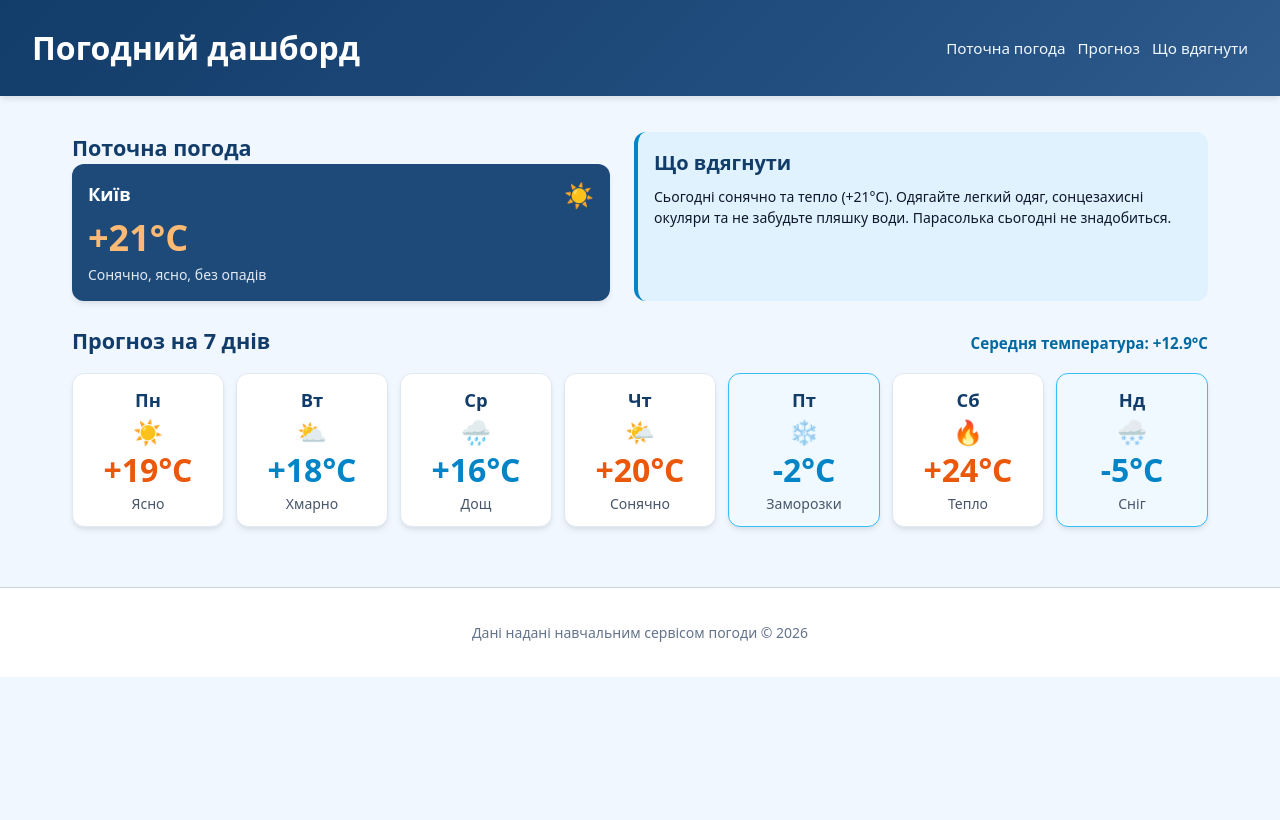
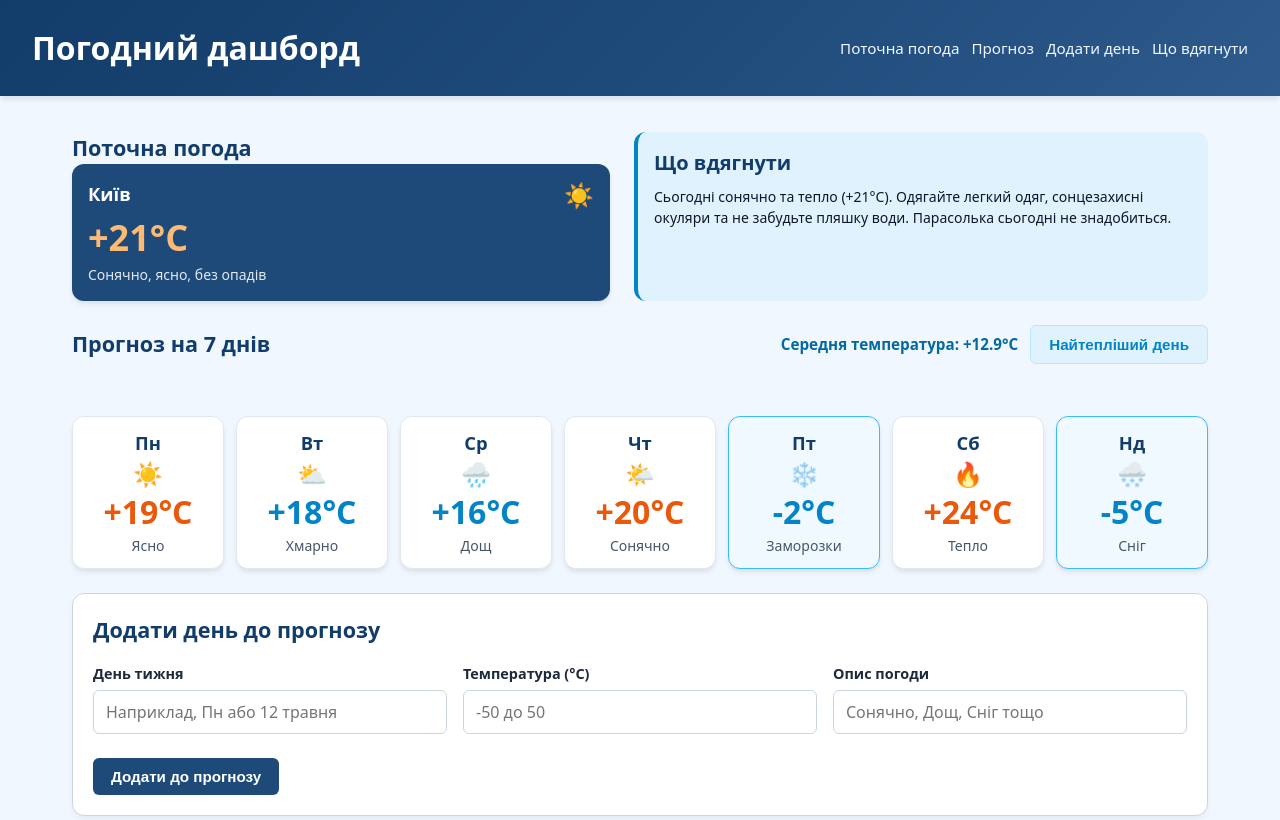
Before and after one commit to Minly999/Uni-web, a plain HTML site: page weather-dashboard/index.html in a window 1280 px wide. Shown: the top 820 px of the page. Drawn offline with Linux system fonts and the light colour scheme.

Commit message:
added form with validation and warmest day feature

```diff
--- a/weather-dashboard/css/style.css
+++ b/weather-dashboard/css/style.css
@@ -64,8 +64,15 @@ section {
 .section-header {
   display: flex;
   flex-direction: column;
-  gap: 4px;
-  margin-bottom: 16px;
+  gap: 8px;
+  margin-bottom: 12px;
+}
+
+.forecast-controls {
+  display: flex;
+  flex-wrap: wrap;
+  align-items: center;
+  gap: 12px;
 }
 
 section h2 {
@@ -79,6 +86,14 @@ section h2 {
   font-size: 0.95rem;
   font-weight: 600;
   color: #0369a1;
+}
+
+.warmest-result {
+  margin: 0 0 16px 0;
+  font-size: 0.95rem;
+  font-weight: 600;
+  color: #ea580c;
+  min-height: 24px;
 }
 
 .top-row {
@@ -185,6 +200,84 @@ aside .desc {
   color: #0f172a;
 }
 
+.form-section {
+  background-color: #ffffff;
+  padding: 20px;
+  border-radius: 12px;
+  border: 1px solid #cbd5e1;
+  box-shadow: 0 4px 6px -1px rgba(0, 0, 0, 0.05);
+}
+
+.form-section h2 {
+  margin-bottom: 16px;
+}
+
+.weather-form {
+  display: flex;
+  flex-direction: column;
+  gap: 16px;
+}
+
+.form-group {
+  display: flex;
+  flex-direction: column;
+  gap: 6px;
+}
+
+.form-group label {
+  font-weight: 600;
+  font-size: 0.9rem;
+  color: #1e293b;
+}
+
+.form-group input {
+  padding: 10px 12px;
+  border-radius: 6px;
+  border: 1px solid #cbd5e1;
+  font-size: 1rem;
+  font-family: inherit;
+  outline: none;
+  transition: border-color 0.2s;
+}
+
+.form-group input:focus {
+  border-color: #0284c7;
+  box-shadow: 0 0 0 3px rgba(2, 132, 199, 0.2);
+}
+
+.form-actions {
+  margin-top: 8px;
+}
+
+.btn {
+  padding: 10px 18px;
+  font-size: 0.95rem;
+  font-weight: 600;
+  border-radius: 6px;
+  border: none;
+  cursor: pointer;
+  transition: background-color 0.2s;
+}
+
+.btn--primary {
+  background-color: #1e4a7a;
+  color: #ffffff;
+}
+
+.btn--primary:hover {
+  background-color: #123c69;
+}
+
+.btn--secondary {
+  background-color: #e0f2fe;
+  color: #0284c7;
+  border: 1px solid #bae6fd;
+}
+
+.btn--secondary:hover {
+  background-color: #bae6fd;
+}
+
 footer {
   padding: 20px 16px;
   text-align: center;
@@ -209,7 +302,7 @@ footer {
   .section-header {
     flex-direction: row;
     justify-content: space-between;
-    align-items: baseline;
+    align-items: center;
   }
 
   main {
@@ -219,6 +312,16 @@ footer {
   .cards {
     grid-template-columns: repeat(3, 1fr);
     gap: 16px;
+  }
+
+  .weather-form {
+    display: grid;
+    grid-template-columns: repeat(3, 1fr);
+    align-items: flex-end;
+  }
+
+  .form-actions {
+    grid-column: 1 / -1;
   }
 }
 
--- a/weather-dashboard/index.html
+++ b/weather-dashboard/index.html
@@ -15,6 +15,7 @@
     <nav aria-label="Основна навігація">
       <a href="#current">Поточна погода</a>
       <a href="#forecast">Прогноз</a>
+      <a href="#add-forecast">Додати день</a>
       <a href="#advice">Що вдягнути</a>
     </nav>
   </header>
@@ -42,8 +43,13 @@
     <section id="forecast">
       <div class="section-header">
         <h2>Прогноз на 7 днів</h2>
-        <p id="avg-temp" class="avg-temp">Середня температура: обчислення...</p>
+        <div class="forecast-controls">
+          <p id="avg-temp" class="avg-temp">Середня температура: обчислення...</p>
+          <button type="button" id="warmest-btn" class="btn btn--secondary">Найтепліший день</button>
+        </div>
       </div>
+
+      <p id="warmest-result" class="warmest-result" aria-live="polite"></p>
 
       <div class="cards">
         <article class="card placeholder-card">
@@ -51,6 +57,30 @@
           <p class="desc">Очікування даних</p>
         </article>
       </div>
+    </section>
+
+    <section id="add-forecast" class="form-section">
+      <h2>Додати день до прогнозу</h2>
+      <form id="weather-form" class="weather-form" novalidate>
+        <div class="form-group">
+          <label for="day-input">День тижня</label>
+          <input type="text" id="day-input" name="day" placeholder="Наприклад, Пн або 12 травня" required>
+        </div>
+
+        <div class="form-group">
+          <label for="temp-input">Температура (°C)</label>
+          <input type="number" id="temp-input" name="tempC" placeholder="-50 до 50" min="-50" max="50" required>
+        </div>
+
+        <div class="form-group">
+          <label for="desc-input">Опис погоди</label>
+          <input type="text" id="desc-input" name="description" placeholder="Сонячно, Дощ, Сніг тощо">
+        </div>
+
+        <div class="form-actions">
+          <button type="submit" class="btn btn--primary">Додати до прогнозу</button>
+        </div>
+      </form>
     </section>
   </main>
 
--- a/weather-dashboard/script.js
+++ b/weather-dashboard/script.js
@@ -1,3 +1,4 @@
+// Вихідний масив об'єктів прогнозу погоди
 const forecastData = [
   { day: 'Пн', tempC: 19, description: 'Ясно', icon: '☀️' },
   { day: 'Вт', tempC: 18, description: 'Хмарно', icon: '⛅' },
@@ -8,16 +9,41 @@ const forecastData = [
   { day: 'Нд', tempC: -5, description: 'Сніг', icon: '🌨️' }
 ];
 
+// DOM-елементи відображення даних
 const forecastContainer = document.querySelector('#forecast .cards');
 const avgTempElement = document.querySelector('#avg-temp');
+const warmestBtn = document.querySelector('#warmest-btn');
+const warmestResult = document.querySelector('#warmest-result');
 
+// DOM-елементи форми та полів введення
+const weatherForm = document.querySelector('#weather-form');
+const dayInput = document.querySelector('#day-input');
+const tempInput = document.querySelector('#temp-input');
+const descInput = document.querySelector('#desc-input');
+
+// Видалення статичного плейсхолдера
 const placeholder = document.querySelector('.placeholder-card');
 if (placeholder) {
   placeholder.remove();
 }
 
-// Очищує контейнер, динамічно створює DOM-елементи карток для кожного дня прогнозу,
-// додає дата-атрибути, умовний клас .cold для морозних днів та оновлює підсумок середньої температури
+/**
+ * Визначає емодзі-іконку відповідно до опису або температури
+ */
+function resolveWeatherIcon(description, tempC) {
+  const desc = (description || '').toLowerCase();
+  if (desc.includes('дощ')) return '🌧️';
+  if (desc.includes('сніг')) return '🌨️';
+  if (desc.includes('замороз')) return '❄️';
+  if (desc.includes('хмар')) return '⛅';
+  if (tempC >= 24) return '🔥';
+  if (tempC < 0) return '❄️';
+  return '🌤️';
+}
+
+/**
+ * Рендерить картки прогнозу погоди в DOM та розраховує середню температуру
+ */
 function renderForecast(days) {
   forecastContainer.innerHTML = '';
   let totalTemp = 0;
@@ -40,7 +66,7 @@ function renderForecast(days) {
     const icon = document.createElement('span');
     icon.classList.add('weather-icon');
     icon.setAttribute('aria-hidden', 'true');
-    icon.textContent = item.icon;
+    icon.textContent = item.icon || resolveWeatherIcon(item.description, item.tempC);
 
     const temp = document.createElement('span');
     temp.classList.add('temp');
@@ -49,7 +75,7 @@ function renderForecast(days) {
 
     const desc = document.createElement('p');
     desc.classList.add('desc');
-    desc.textContent = item.description;
+    desc.textContent = item.description || 'Без опадів';
 
     card.append(title, icon, temp, desc);
     forecastContainer.append(card);
@@ -62,4 +88,62 @@ function renderForecast(days) {
   }
 }
 
+// Клієнтська валідація поля температури на подію input
+tempInput.addEventListener('input', () => {
+  const val = tempInput.value.trim();
+  if (val === '') {
+    tempInput.setCustomValidity('');
+    return;
+  }
+
+  const num = Number(val);
+  if (num < -50 || num > 50) {
+    tempInput.setCustomValidity('Температура поза реалістичним діапазоном (-50...50°C)');
+  } else {
+    tempInput.setCustomValidity('');
+  }
+});
+
+// Обробка надсилання форми без перезавантаження сторінки
+weatherForm.addEventListener('submit', event => {
+  event.preventDefault();
+
+  if (!weatherForm.checkValidity()) {
+    weatherForm.reportValidity();
+    return;
+  }
+
+  const dayValue = dayInput.value.trim();
+  const tempValue = Number(tempInput.value);
+  const descValue = descInput.value.trim() || 'Ясно';
+
+  const newForecastItem = {
+    day: dayValue,
+    tempC: tempValue,
+    description: descValue,
+    icon: resolveWeatherIcon(descValue, tempValue)
+  };
+
+  forecastData.push(newForecastItem);
+  renderForecast(forecastData);
+  weatherForm.reset();
+  tempInput.setCustomValidity('');
+});
+
+// Обробка другої події варіанта: клік по кнопці визначення найтеплішого дня
+warmestBtn.addEventListener('click', () => {
+  if (forecastData.length === 0) {
+    warmestResult.textContent = 'Дані прогнозу відсутні';
+    return;
+  }
+
+  const warmest = forecastData.reduce((prev, current) => {
+    return current.tempC > prev.tempC ? current : prev;
+  });
+
+  const sign = warmest.tempC > 0 ? '+' : '';
+  warmestResult.textContent = `Найтепліший день: ${warmest.day} (${sign}${warmest.tempC}°C, ${warmest.description})`;
+});
+
+// Початковий рендер даних під час завантаження сторінки
 renderForecast(forecastData);
```
